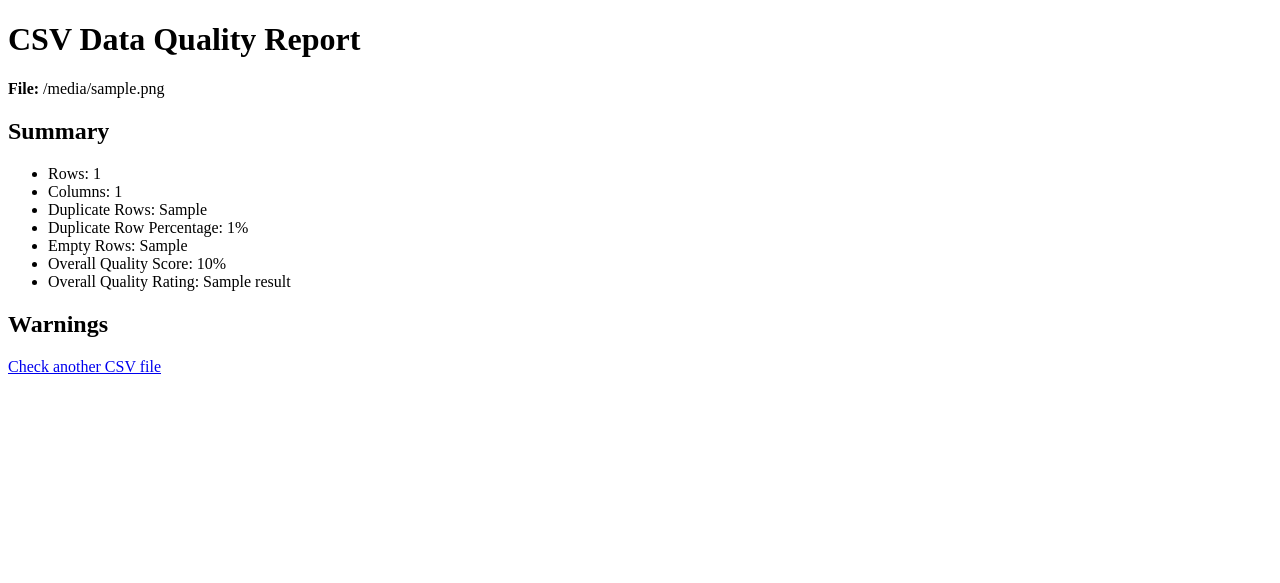
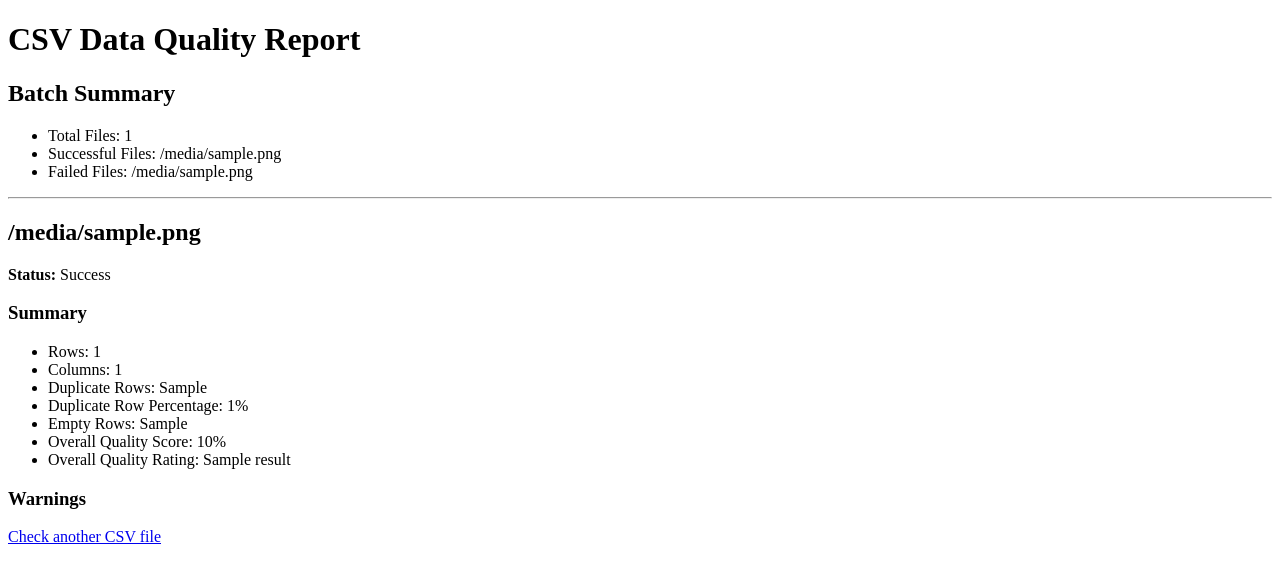
Before and after one commit to rp2215/csv-quality-checker, a Flask app: template src/web_app/templates/report.html in a window 1280 px wide. Shown: the top 583 px of the page. Run offline with Flask 3, Linux system fonts and the light colour scheme; the template is opened without the code that fills it: most values are stand-ins (such as "Sample title", 1, 10 or a date in 2020).

Commit message:
web app now supports batch file upload

```diff
--- a/src/web_app/app.py
+++ b/src/web_app/app.py
@@ -4,12 +4,11 @@ from flask import request # allows to read submitted form data
 from werkzeug.utils import secure_filename
 
 from datetime import datetime # for unique file timetstamps
+from pathlib import Path
 
-from csv_loader import load_csv
+from batch_processor import process_csv_folder
 
-from quality_check import run_quality_checks
 
-from pathlib import Path
 app = Flask(__name__)
 
 PROJECT_ROOT = Path(__file__).resolve().parents[2]
@@ -22,41 +21,94 @@ ALLOWED_EXTENSIONS = {"csv"}
 def allowed_file(filename):
     return "." in filename and filename.rsplit(".",1)[1].lower() in ALLOWED_EXTENSIONS
 
+def create_timestamp():
+
+    timestamp = datetime.now().strftime("%Y%m%d_%H%M%S_%f")
+    return timestamp
+
+# build a unique timestamped filename for uploaded files
+def create_timestamped_filename(original_filename):
+
+    safe_filename = secure_filename(original_filename)
+
+    file_stem = Path(safe_filename).stem
+    file_extension = Path(safe_filename).suffix
+
+    timestamp = create_timestamp()
+    timestamped_filename = f"{file_stem}_{timestamp}{file_extension}"
+
+    return timestamped_filename
+
+# save all valid uploaded files into one batch folder
+def save_uploaded_files(uploaded_files):
+
+    # create folder
+    batch_folder = UPLOAD_FOLDER / f"batch_{create_timestamp()}"
+    batch_folder.mkdir(parents=True,exist_ok=True)
+
+    rejected_files = []
+    saved_files = []
+
+    for uploaded_file in uploaded_files:
+
+        original_filename = uploaded_file.filename
+
+        if original_filename == "":
+            continue
+
+        if not allowed_file(original_filename):
+
+            rejected_files.append({
+                "file_name": original_filename,
+                "status": "failed",
+                "error": "Unsupported file type",
+            })
+
+            continue
+
+        saved_filename = create_timestamped_filename(original_filename)
+        saved_path = batch_folder / saved_filename
+
+        uploaded_file.save(saved_path)
+        saved_files.append(saved_path)
+
+    return batch_folder, saved_files, rejected_files
+
+
+
 # route can handle page loads and from submissions
 @app.route("/", methods=["GET","POST"])
 def index():
 
     if request.method == "POST":
 
-        if "csv_file" not in request.files:
-            return render_template("index.html", error="No file filed was submitted")
+        if "csv_files" not in request.files:
+            return render_template("index.html", error="No file field was submitted")
 
-        uploaded_file = request.files["csv_file"]
+        uploaded_files = request.files.getlist("csv_files")
 
-        if uploaded_file.filename == "":
-            return render_template("index.html", error="No file was selected")
+        batch_folder, saved_files, rejected_files = save_uploaded_files(uploaded_files)
 
-        if not allowed_file(uploaded_file.filename):
-            return render_template("index.html", error="Not Supported file type")
+        if not saved_files:
+            return render_template("index.html", error="No valid CSV files were selected")
 
-        safe_uploaded_filename = secure_filename(uploaded_file.filename)
+        batch_results = process_csv_folder(batch_folder)
+        batch_results.extend(rejected_files)
 
-        # build a unique timestamped filename for uploaded files
-        timestamp = datetime.now().strftime("%Y%m%d_%H%M%S_%f")
-        file_stem = Path(safe_uploaded_filename).stem
-        file_extension = Path(safe_uploaded_filename).suffix
-        timestamped_filename = f"{file_stem}_{timestamp}{file_extension}"
+        successful_files = sum(
+            1
+            for file_result in batch_results
+            if file_result["status"] == "success"
+        )
 
-        saved_path = UPLOAD_FOLDER / timestamped_filename
+        failed_files = sum(
+            1
+            for file_result in batch_results
+            if file_result["status"] == "failed"
+        )
 
-        # Save uploaded file and load/run quality checks
-        uploaded_file.save(saved_path)
-        dataframe = load_csv(saved_path)
-        results = run_quality_checks(dataframe)
+        return render_template("report.html",batch_results=batch_results, successful_files=successful_files,failed_files=failed_files)
 
-        return render_template("report.html", file_name=timestamped_filename, results=results)
-        #return f"Uploaded file: {uploaded_file.filename}" # temp display
-        #return f"Saved file to: {saved_path}"
 
     return render_template("index.html")
 
--- a/src/web_app/templates/index.html
+++ b/src/web_app/templates/index.html
@@ -16,9 +16,9 @@
 
     <form method="post" enctype="multipart/form-data">
 
-        <label for="csv_file"> Choose CSV File:</label>
+        <label for="csv_files"> Choose CSV File(s):</label>
 
-        <input type="file" id="csv_file" name="csv_file" accept=".csv">
+        <input type="file" id="csv_files" name="csv_files" accept=".csv" multiple>
 
         <button type="submit"> Upload and Analayse</button>
     </form>
--- a/src/web_app/templates/report.html
+++ b/src/web_app/templates/report.html
@@ -7,32 +7,91 @@
 <body>
     <h1>CSV Data Quality Report</h1>
 
-    <p><strong>File:</strong> {{ file_name }}</p>
-
-    <h2>Summary</h2>
+    <h2>Batch Summary</h2>
 
     <ul>
-        <li>Rows: {{ results["row_count"] }}</li>
-        <li>Columns: {{ results["column_count"] }}</li>
-        <li>Duplicate Rows: {{ results["duplicate_rows"] }}</li>
-        <li>Duplicate Row Percentage: {{ results["duplicate_percentage"] }}%</li>
-        <li>Empty Rows: {{ results["empty_rows"] }}</li>
-        <li>Overall Quality Score: {{ results["overall_quality_score"] }}%</li>
-        <li>Overall Quality Rating: {{ results["overall_quality_label"] }}</li>
+        <li>Total Files: {{ batch_results | length }}</li>
+        <li>Successful Files: {{ successful_files }}</li>
+        <li>Failed Files: {{ failed_files }}</li>
     </ul>
 
-    <h2>Warnings</h2>
+    {% for file_result in batch_results %}
 
-    {% for severity, messages in results["warnings"].items() %}
-        {% if messages %}
-            <h3>{{ severity }}</h3>
+        <hr>
+
+        <h2>{{ file_result["file_name"] }}</h2>
+
+        {% if file_result["status"] == "failed" %}
+
+            <p><strong>Status:</strong> Failed</p>
+
+            <p><strong>Error:</strong> {{ file_result["error"] }}</p>
+
+        {% else %}
+
+            <p><strong>Status:</strong> Success</p>
+
+            <h3>Summary</h3>
 
             <ul>
-                {% for message in messages %}
-                    <li>{{ message }}</li>
-                {% endfor %}
+                <li>
+                    Rows:
+                    {{ file_result["results"]["row_count"] }}
+                </li>
+
+                <li>
+                    Columns:
+                    {{ file_result["results"]["column_count"] }}
+                </li>
+
+                <li>
+                    Duplicate Rows:
+                    {{ file_result["results"]["duplicate_rows"] }}
+                </li>
+
+                <li>
+                    Duplicate Row Percentage:
+                    {{ file_result["results"]["duplicate_percentage"] }}%
+                </li>
+
+                <li>
+                    Empty Rows:
+                    {{ file_result["results"]["empty_rows"] }}
+                </li>
+
+                <li>
+                    Overall Quality Score:
+                    {{ file_result["results"]["overall_quality_score"] }}%
+                </li>
+
+                <li>
+                    Overall Quality Rating:
+                    {{ file_result["results"]["overall_quality_label"] }}
+                </li>
             </ul>
+
+            <h3>Warnings</h3>
+
+            {% for severity, messages in
+                file_result["results"]["warnings"].items()
+            %}
+
+                {% if messages %}
+
+                    <h4>{{ severity }}</h4>
+
+                    <ul>
+                        {% for message in messages %}
+                            <li>{{ message }}</li>
+                        {% endfor %}
+                    </ul>
+
+                {% endif %}
+
+            {% endfor %}
+
         {% endif %}
+
     {% endfor %}
 
     <p>
```
Also changed, not shown: README.md.
